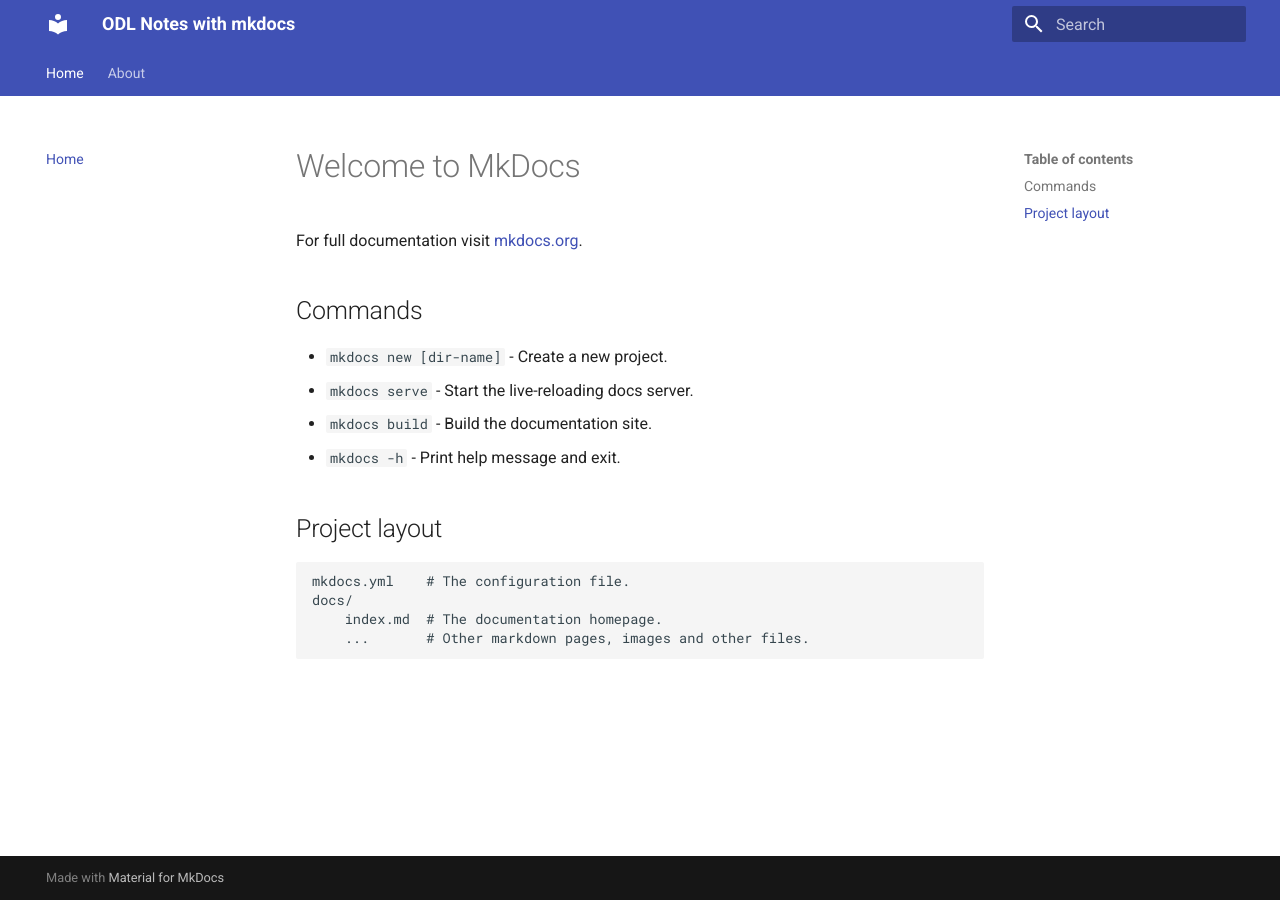
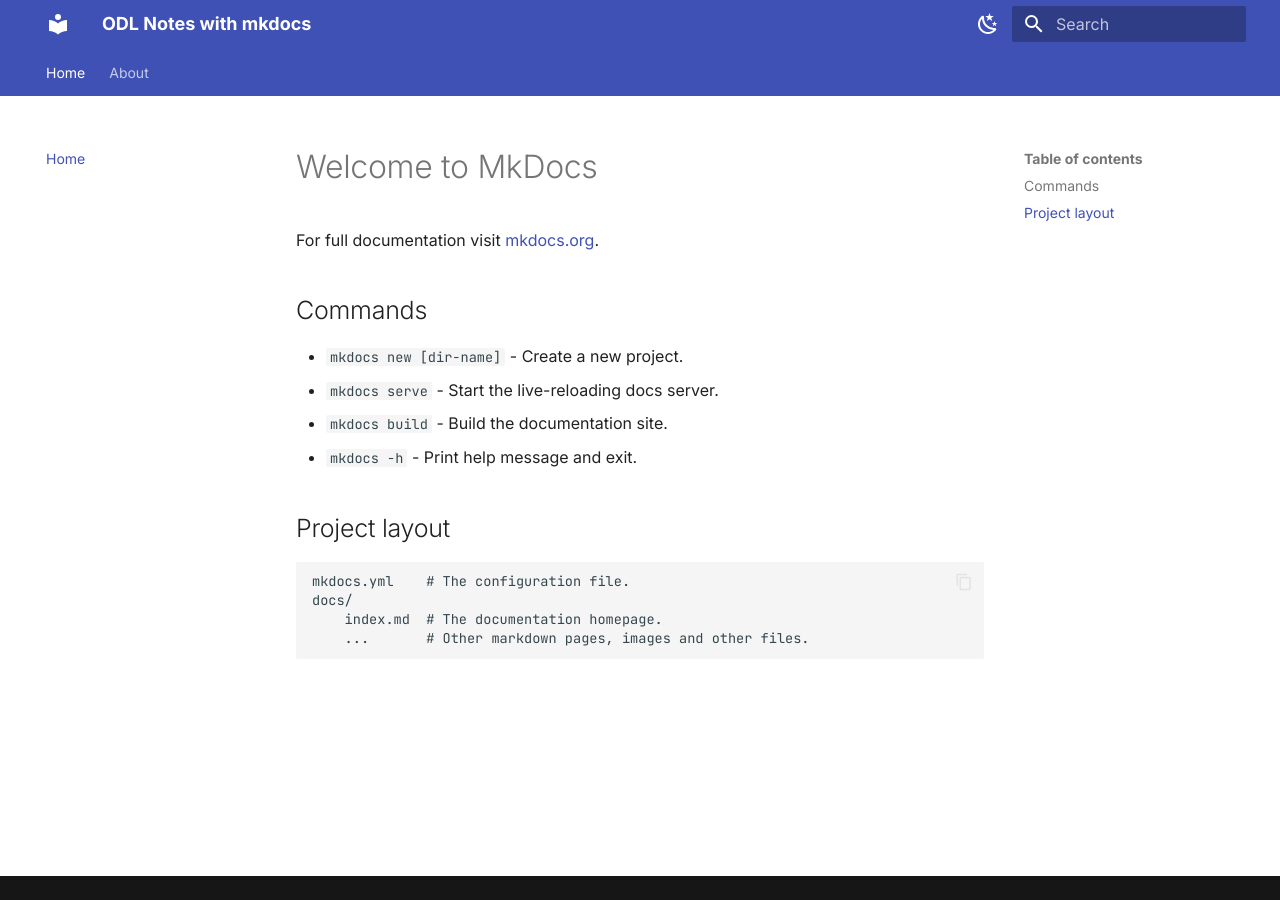
Before and after one commit to hellohtetmyattun/odlmkdocs01, an MkDocs documentation site: the page built from docs/index.md, in a window 1280 px wide. Built offline with MkDocs 1.6.1 and Material for MkDocs 9.7.7, drawn with Linux system fonts in a browser that asks for light colours.

Commit message:
Update mkdocs.yml

```diff
--- a/mkdocs.yml
+++ b/mkdocs.yml
@@ -1,4 +1,6 @@
 site_name: ODL Notes with mkdocs
+site_description: Personal notes and documentation built with MkDocs Material
+site_language: en
 
 nav:
   - Home: index.md
@@ -6,6 +8,65 @@
 
 theme:
   name: material
+  language: en
   favicon: assets/favicon.ico
+
+  palette:
+    - scheme: default
+      primary: indigo
+      accent: indigo
+      toggle:
+        icon: material/weather-night
+        name: Switch to dark mode
+
+    - scheme: slate
+      primary: indigo
+      accent: indigo
+      toggle:
+        icon: material/weather-sunny
+        name: Switch to light mode
+
+  font:
+    text: Inter
+    code: JetBrains Mono
+
   features:
     - navigation.tabs
+    - navigation.instant
+    - navigation.tracking
+    - navigation.top
+    - search.highlight
+    - search.suggest
+    - content.code.copy
+    - content.tabs.link
+    - toc.follow
+
+markdown_extensions:
+  - admonition
+  - attr_list
+  - tables
+  - footnotes
+  - pymdownx.details
+  - pymdownx.superfences
+  - pymdownx.inlinehilite
+  - pymdownx.highlight:
+      anchor_linenums: true
+  - pymdownx.tabbed:
+      alternate_style: true
+  - pymdownx.tasklist:
+      custom_checkbox: true
+  - pymdownx.emoji:
+      emoji_index: !!python/name:material.extensions.emoji.twemoji
+      emoji_generator: !!python/name:material.extensions.emoji.to_svg
+
+plugins:
+  - search
+
+extra_css:
+  - stylesheets/extra.css
+
+extra_javascript:
+  - javascripts/extra.js
+
+extra:
+  generator: false
```
